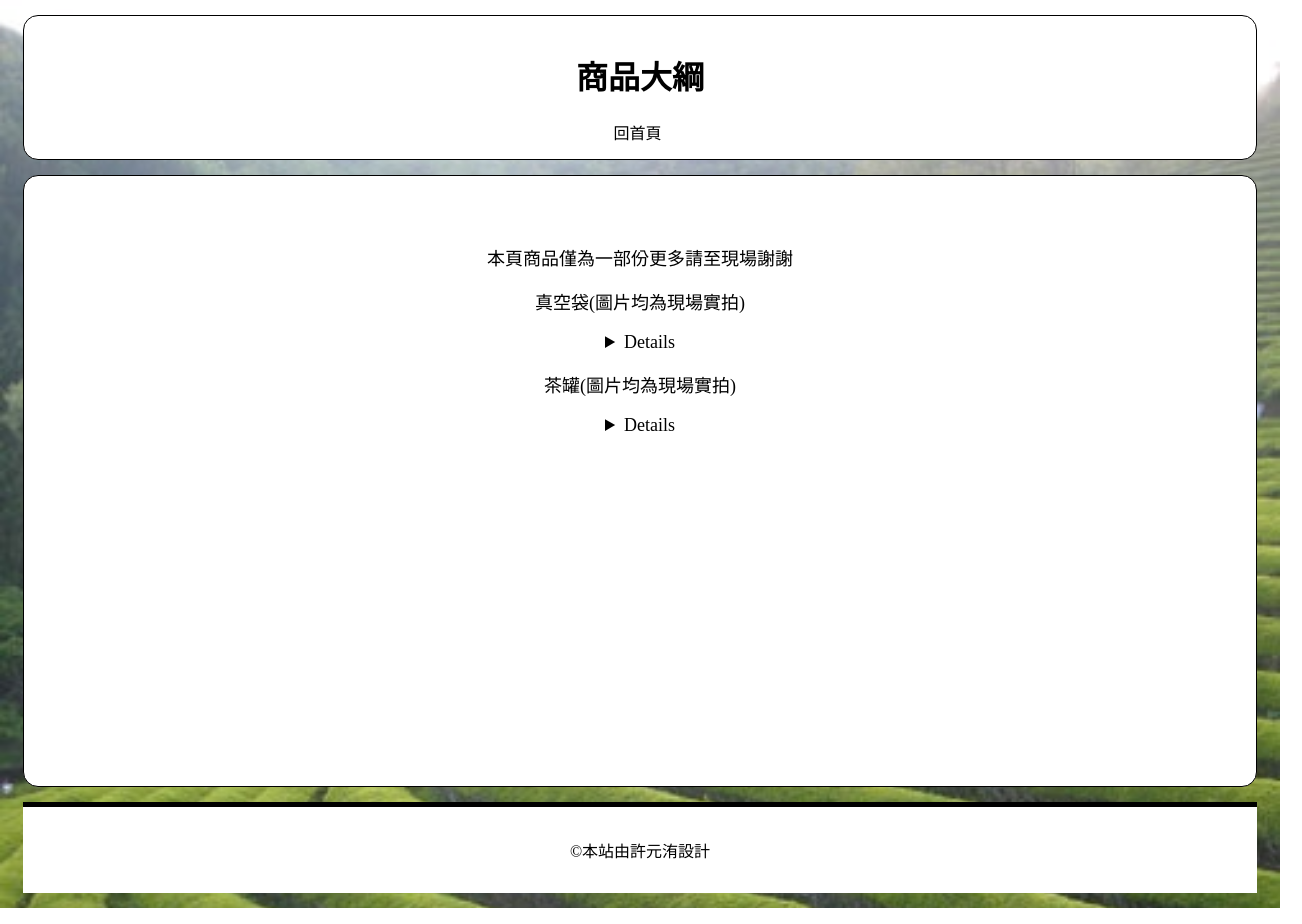
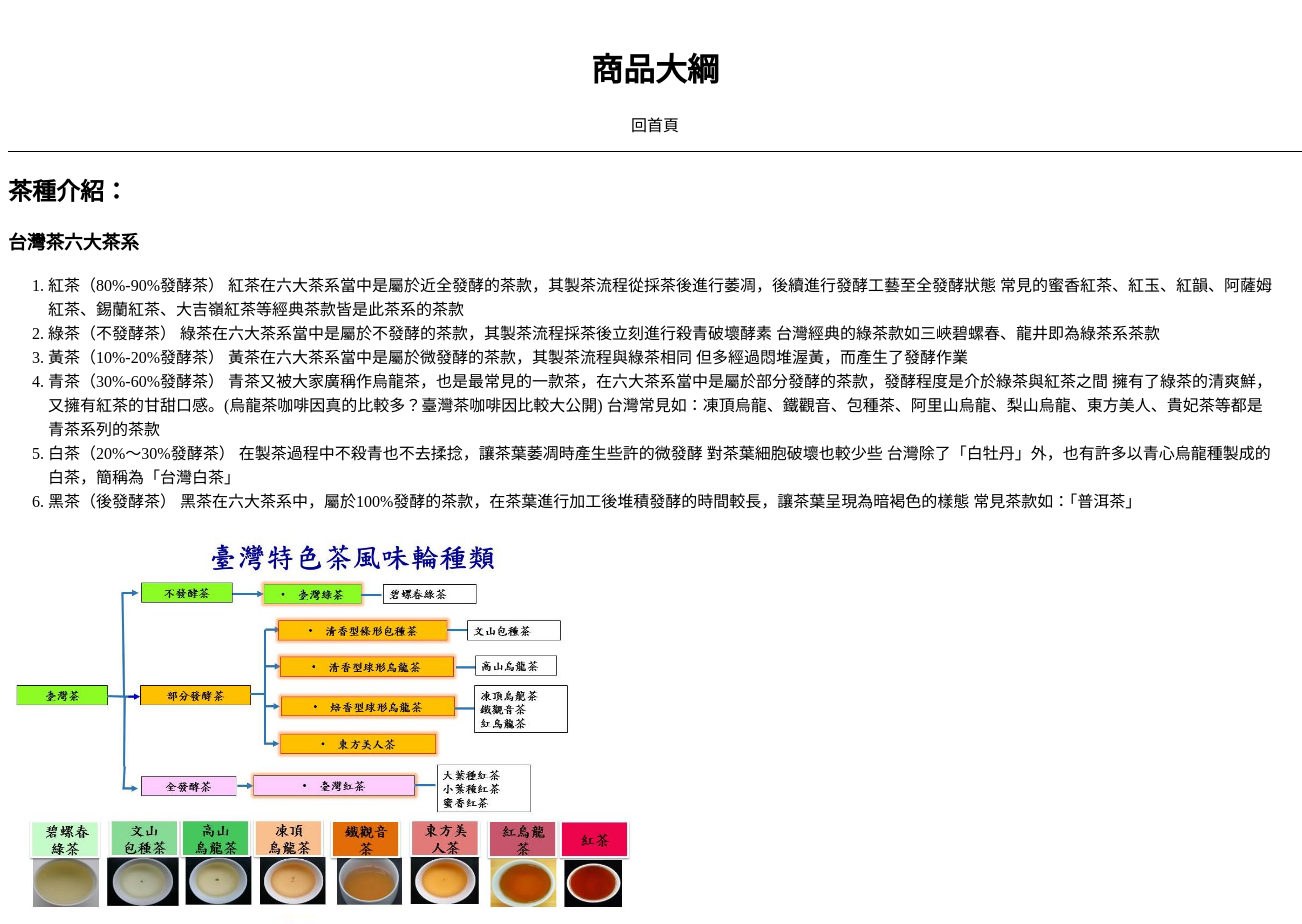
Before and after one commit to m0902290661/dafuntea, a plain HTML site: page 商品大綱.htm in a window 1280 px wide. Shown: the top 924 px of the page, 1302 px wide, since content can reach past the window. Drawn offline with Linux system fonts and the light colour scheme.

Commit message:
Add files via upload

```diff
--- a/index.css
+++ b/index.css
@@ -1,85 +1,81 @@
+.header{
+    border-bottom: 0.5px solid black;
+    text-align: center;
+    padding: 15px;
+    width: 100%;
+    background-color: white;
+}
+.body{
+    background-image: url('1.jpg');
+    background-size: cover;
+}
+.about,.post,.footer{
+    background-color: white;
+}
+.about{
+    text-align: center;
+}
+.about img{
+    height: 350px;
+}
+.d13{
+    text-align: left;
+    font-size: 14px;
+    margin: 15px;
+    width: 100%;
+}
+.d13 pre{
+   white-space: pre-wrap;
+}
+.d14 h2{
+    text-align: left;
+}
+.d14{
+    text-align: left;
+    margin: 15px;
+    margin-left: 40%;
+}
+.post iframe{
+    width: 70%;
+    margin-left: 15%;
+}
+.post h2{
+    text-align: center;
+}
 a{
     text-decoration: none;
     color: black;
 }
 a:hover{
     text-decoration: underline;
+    color:blue;
+    cursor: pointer;
+}
+.gocw:hover{
+    text-decoration: underline;
     color: blue;
+    cursor: pointer;
 }
-.header{
-    text-align: center;
+.d13 button{
+    text-decoration: none;
+    background-color: white;
     border: 0.5px solid black;
     border-radius: 15px;
     padding: 15px;
-    margin: 15px;
-    background-color: white;
+    font-size: 28px;
+    margin-left: 40%;
 }
-img{
-    height: 300px;
-}
-.d11,.d12{
-    text-align: center;
-    border: 0.5px solid black;
-    background-color: white;
-    padding: 50px;
-    margin: 15px;
-    border-radius: 15px;
-}
-.d13,.d14,.post,.main{
-    border: 0.5px solid black;
-    background-color: white;
-    padding: 50px;
-    margin: 15px;
-    border-radius: 15px;
-    font-size: 14px;
-}
-.d13 pre{
-    overflow-wrap: break-word;
-    word-break: break-all;
-    white-space: normal;
-}
-.d14 pre{
-    overflow-wrap: break-word;
-    word-break: break-all;
-    white-space: normal;
-}
-.footer{
-    text-align: center;
-    border-top: 5px solid black;
-    padding: 15px;
-    margin: 15px;
-    background-color: white;
-}
-body{
-    background-image: url(1.jpg);
-    background-size: cover;
-}
-.main{
-    height: auto;
-    text-align: center;
-    font-size: 18px;
-}
-.main details{
+.d13 button:hover{
+    background-color: rgb(58, 204, 197);
+    color: white;
     cursor: pointer;
 }
-.main details:hover{
-    text-decoration: underline;
-    color: blue;
+.main img{
+    width: 50%;
 }
-.space{
-    height: 300px;
-}
-.header a{
-    margin-right: 5px;
-}
-.gocw:hover{
-    cursor: pointer;
-    text-decoration: underline;
-    color: blue;
-}
-/* 響應式設計 */
+
 @media screen {
-    iframe{
-        width: 75%;
+    .d14{
+        margin-left: 30%;
     }
 }
--- a/商品大綱.htm
+++ b/商品大綱.htm
@@ -13,37 +13,34 @@
         <a href="index.htm">回首頁</a>
     </div>
     <div class="main">
-        <p>本頁商品僅為一部份更多請至現場謝謝</p>
-        <div>
-            <p>真空袋(圖片均為現場實拍)</p>
-            <details>
-            <div>
-                <img src="真空袋/img1.png" alt="">
-                <img src="真空袋/img2.png" alt="">
-                <img src="真空袋/img3.png" alt="">
-                <img src="真空袋/img4.png" alt="">
-                <img src="真空袋/img5.png" alt="">
-                <img src="真空袋/img6.png" alt="">
-                <img src="真空袋/img7.png" alt="">
-                <img src="真空袋/img8.png" alt="">
-                <img src="真空袋/img9.png" alt="">
-            </div>
-            </details>
-        </div>
-        <div>
-            <p>茶罐(圖片均為現場實拍)</p>
-            <details>
-                <div>
-                    <img src="罐子/img1.png" alt="">
-                    <img src="罐子/img2.png" alt="">
-                    <img src="罐子/img3.png" alt="">
-                    <img src="罐子/img4.png" alt="">
-                    <img src="罐子/img5.png" alt="">
-                    <img src="罐子/img6.png" alt="">
-                </div>
-            </details>
-        </div>
-        <div class="space"></div>
+        <h2 id="teatalk">茶種介紹：</h2>
+        <h3>台灣茶六大茶系</h3>
+        <ol>
+            <li>紅茶（80%-90%發酵茶）
+                紅茶在六大茶系當中是屬於近全發酵的茶款，其製茶流程從採茶後進行萎凋，後續進行發酵工藝至全發酵狀態
+                常見的蜜香紅茶、紅玉、紅韻、阿薩姆紅茶、錫蘭紅茶、大吉嶺紅茶等經典茶款皆是此茶系的茶款</li>
+            <li>綠茶（不發酵茶）
+                綠茶在六大茶系當中是屬於不發酵的茶款，其製茶流程採茶後立刻進行殺青破壞酵素
+                台灣經典的綠茶款如三峽碧螺春、龍井即為綠茶系茶款</li>
+            <li>黃茶（10%-20%發酵茶）
+                黃茶在六大茶系當中是屬於微發酵的茶款，其製茶流程與綠茶相同
+                但多經過悶堆渥黃，而產生了發酵作業</li>
+            <li>青茶（30%-60%發酵茶）
+                青茶又被大家廣稱作烏龍茶，也是最常見的一款茶，在六大茶系當中是屬於部分發酵的茶款，發酵程度是介於綠茶與紅茶之間
+                擁有了綠茶的清爽鮮，又擁有紅茶的甘甜口感。(烏龍茶咖啡因真的比較多？臺灣茶咖啡因比較大公開)
+                台灣常見如：凍頂烏龍、鐵觀音、包種茶、阿里山烏龍、梨山烏龍、東方美人、貴妃茶等都是青茶系列的茶款</li>
+            <li>白茶（20%～30%發酵茶）
+                在製茶過程中不殺青也不去揉捻，讓茶葉萎凋時產生些許的微發酵
+                對茶葉細胞破壞也較少些
+                台灣除了「白牡丹」外，也有許多以青心烏龍種製成的白茶，簡稱為「台灣白茶」</li>
+            <li>黑茶（後發酵茶）
+                黑茶在六大茶系中，屬於100%發酵的茶款，在茶葉進行加工後堆積發酵的時間較長，讓茶葉呈現為暗褐色的樣態
+                常見茶款如：「普洱茶」</li>
+        </ol>
+        <img src="image copy 2.png" alt="" title="https://www.hanyitea.tw/wp-content/uploads/2021/04/1090911-7.jpg">
+        <img src="image copy 3.png" alt="" title="http://www.gjcr.moa.gov.cn/cjt/202005/W020200517632747414901.jpg">
+        <img src="image copy 4.png" alt="" title="http://www.gjcr.moa.gov.cn/cjt/202005/W020200517632747414993.jpg">
+        <h3>來電選購或來店選購<a href="index.htm#d14">店面分佈及聯絡方式（點我前往）</a></h3>
     </div>
     <div class="footer">
         <p>&copy;本站由許元洧設計</p>
```
Also changed, not shown: index.htm (+2 -1 lines), image copy 2.png (added), image copy 3.png (added), image copy 4.png (added).
